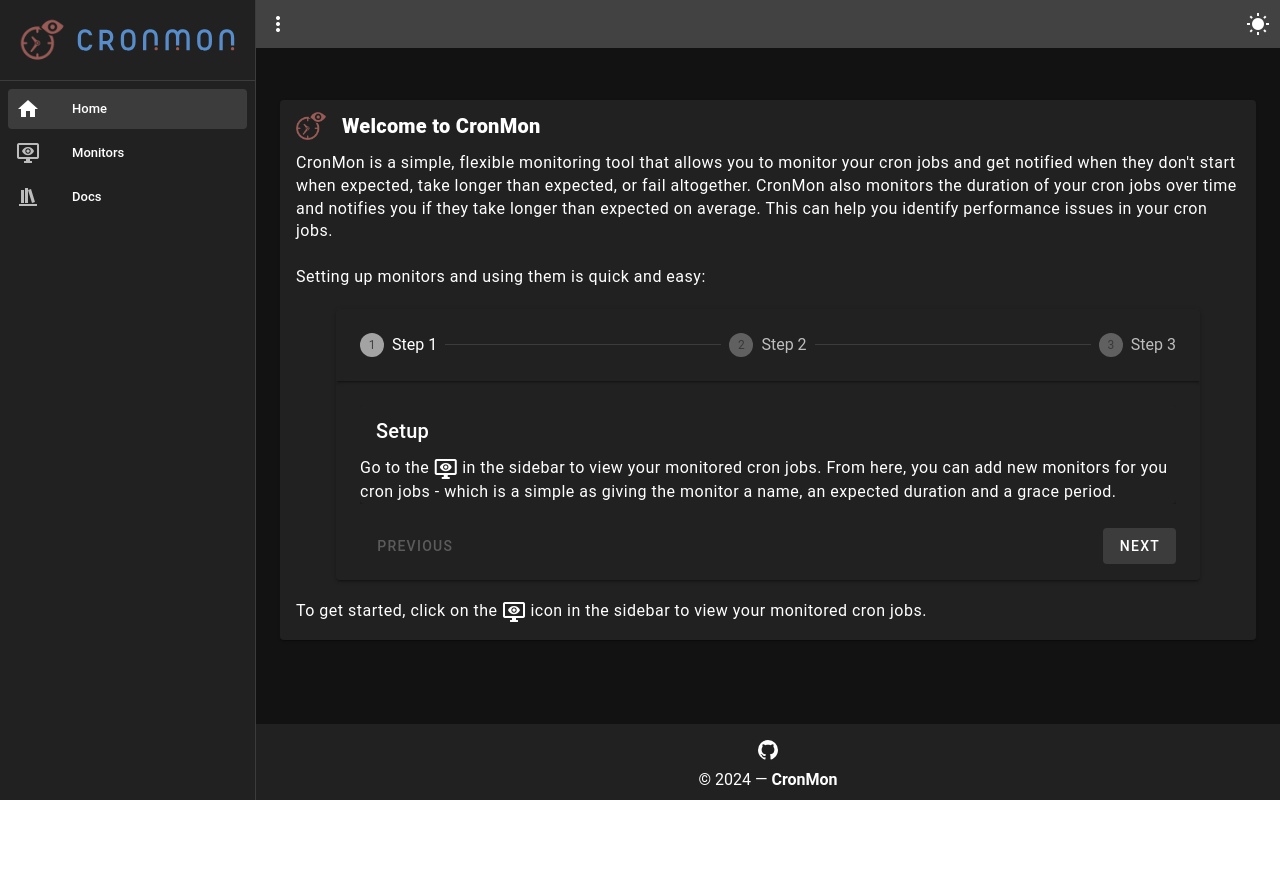
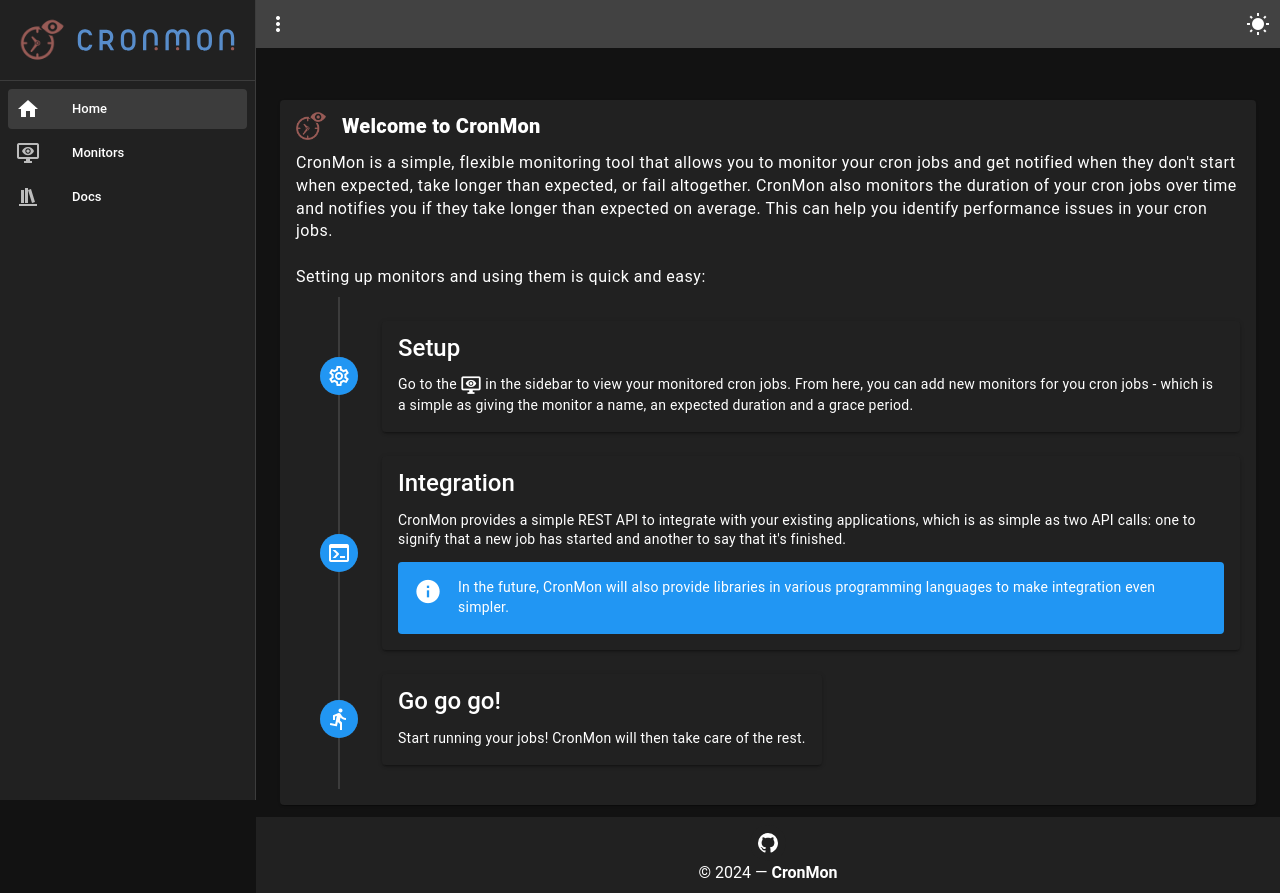
Before and after one commit to cron-mon-io/cron-mon, a Vue app in the folder app/: page / in a window 1280 px wide. Before the commit the page ends 800 px from the top, so only its background shows below. Built offline with nearby package versions, Linux system fonts and the light colour scheme.

Commit message:
feat: Try timeline for home page as well

```diff
--- a/app/src/views/HomeView.vue
+++ b/app/src/views/HomeView.vue
@@ -19,40 +19,42 @@
 
       Setting up monitors and using them is quick and easy:
 
-      <!-- Try this as a timeline as well - see what looks better! -->
-      <v-stepper class="my-5 mx-10" :items="['Step 1', 'Step 2', 'Step 3']">
-        <!-- eslint-disable-next-line vue/valid-v-slot -->
-        <template v-slot:item.1>
-          <v-card title="Setup">
-            Go to the <v-icon to="/monitors">mdi-monitor-eye</v-icon> in the sidebar to view your
-            monitored cron jobs. From here, you can add new monitors for you cron jobs - which is a
-            simple as giving the monitor a name, an expected duration and a grace period.
+      <v-timeline side="end" class="mt-2">
+        <v-timeline-item icon="mdi-cog-outline" dot-color="primary" fill-dot>
+          <v-card class="elevation-2">
+            <v-card-title class="text-h5">Setup</v-card-title>
+            <v-card-text>
+              Go to the <v-icon to="/monitors">mdi-monitor-eye</v-icon> in the sidebar to view your
+              monitored cron jobs. From here, you can add new monitors for you cron jobs - which is
+              a simple as giving the monitor a name, an expected duration and a grace period.
+            </v-card-text>
           </v-card>
-        </template>
+        </v-timeline-item>
 
-        <!-- eslint-disable-next-line vue/valid-v-slot -->
-        <template v-slot:item.2>
-          <v-card title="Integration">
-            CronMon provides a simple REST API to integrate with your existing applications, which
-            is as simple as two API calls: one to signify that a new job has started and another to
-            say that it's finished.
-            <v-alert type="info" class="mt-3">
-              In the future, CronMon will also provide libraries in various programming languages to
-              make integration even simpler.
-            </v-alert>
+        <v-timeline-item icon="mdi-console" dot-color="primary" fill-dot>
+          <v-card class="elevation-2">
+            <v-card-title class="text-h5">Integration</v-card-title>
+            <v-card-text>
+              CronMon provides a simple REST API to integrate with your existing applications, which
+              is as simple as two API calls: one to signify that a new job has started and another
+              to say that it's finished.
+              <v-alert type="info" class="mt-3">
+                In the future, CronMon will also provide libraries in various programming languages
+                to make integration even simpler.
+              </v-alert>
+            </v-card-text>
           </v-card>
-        </template>
+        </v-timeline-item>
 
-        <!-- eslint-disable-next-line vue/valid-v-slot -->
-        <template v-slot:item.3>
-          <v-card title="Go go go!">
-            Start running your jobs! CronMon will then take care of the rest.
+        <v-timeline-item icon="mdi-run" dot-color="primary" fill-dot>
+          <v-card class="elevation-2">
+            <v-card-title class="text-h5">Go go go!</v-card-title>
+            <v-card-text>
+              Start running your jobs! CronMon will then take care of the rest.
+            </v-card-text>
           </v-card>
-        </template>
-      </v-stepper>
-
-      To get started, click on the <v-icon>mdi-monitor-eye</v-icon> icon in the sidebar to view your
-      monitored cron jobs.
+        </v-timeline-item>
+      </v-timeline>
     </v-card-text>
   </v-card>
 </template>
```
